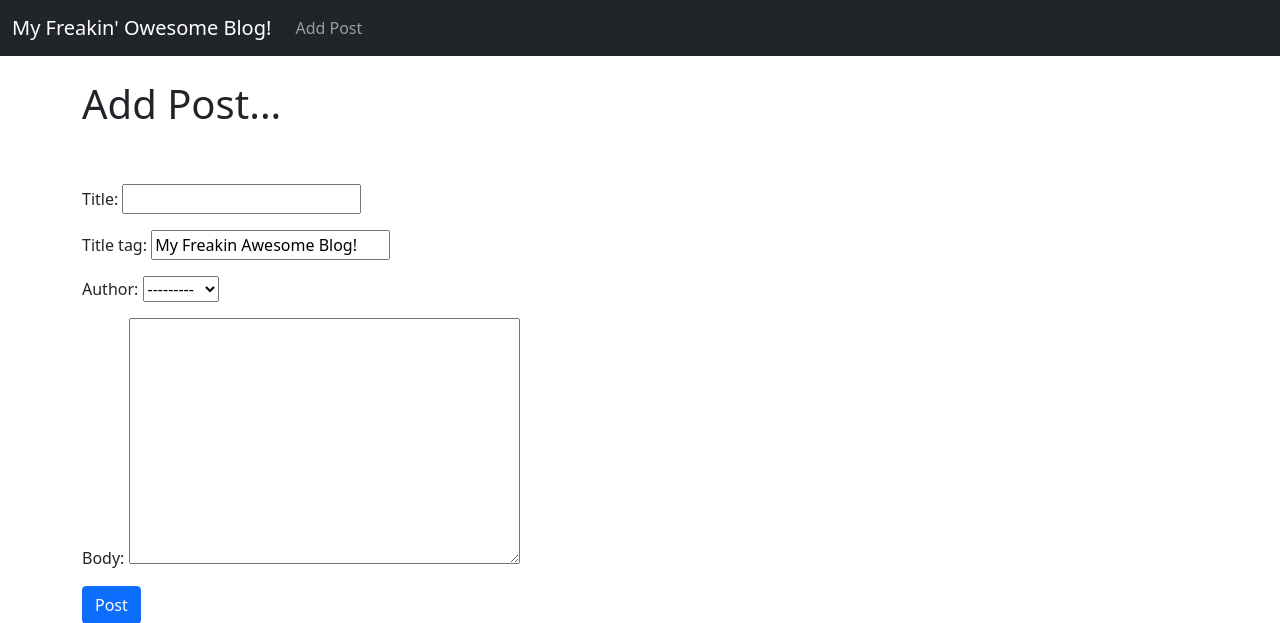
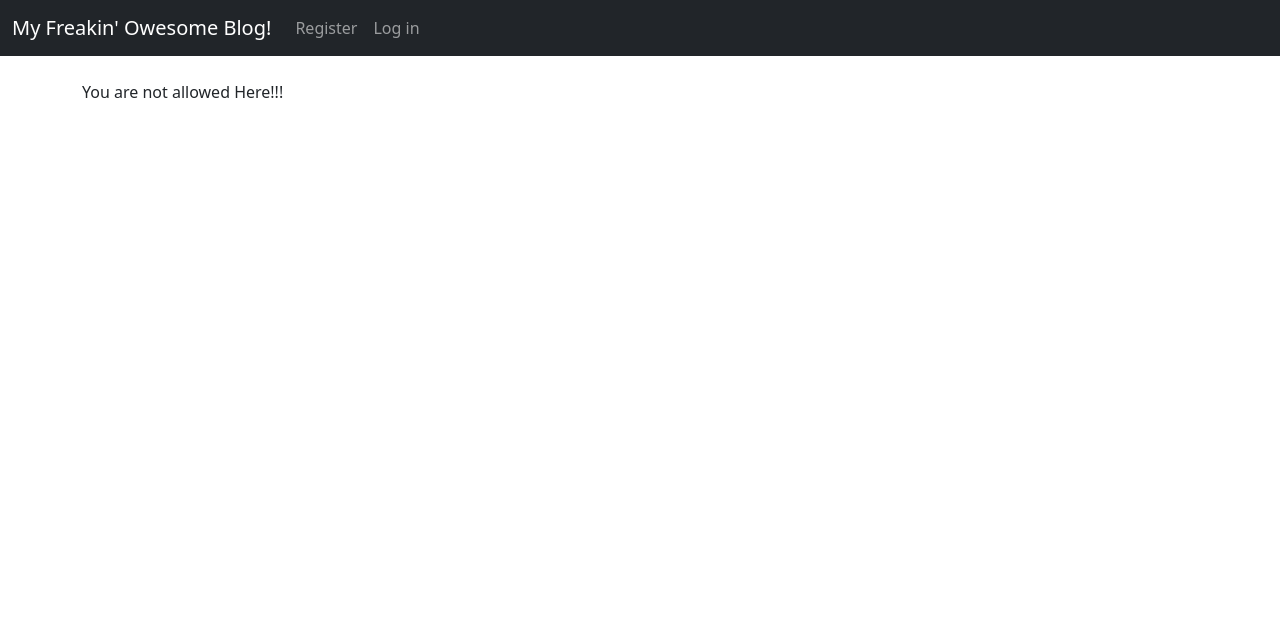
Before and after one commit to TsotneBareladze/jBlog, a Django app: page /add_post/ in a window 1280 px wide. Shown: the top 623 px of the page. Run offline with Django 3.2, Linux system fonts and the light colour scheme; data comes from the database, SQL or seed files in the repository; both versions use the stored data as it was after the commit.

Commit message:
RegistrationForm

```diff
--- a/eBlog/BlogApp/templates/BlogApp/add_post.html
+++ b/eBlog/BlogApp/templates/BlogApp/add_post.html
@@ -3,9 +3,11 @@
       {% block title %} Create A New Blog Post {% endblock %}
 
 {% block content %}
+{% if user.is_authenticated %}
 <h1>Add Post...</h1>
 
 <br/><br/>
+
 
 <div class="form-group">
     <form method="POST">
@@ -14,5 +16,10 @@
         <button  class="btn btn-primary">Post</button>
     </form>
     </div>
+{% else %}
+
+You are not allowed Here!!!
+
+{% endif %}
 
   {% endblock %}
--- a/eBlog/BlogApp/templates/BlogApp/delete_post.html
+++ b/eBlog/BlogApp/templates/BlogApp/delete_post.html
@@ -5,6 +5,7 @@
 
 
   {% block content %}
+{% if user.is_authenticated %}
 
 <h1>Delete Post...</h1>
 <br /><br />
@@ -18,5 +19,10 @@
         <button class="btn btn-primary">Delete Post !</button>
     </form>
     </div>
+{% else %}
+
+You are not allowed Here!!!
+
+{% endif %}
 
   {% endblock %}
--- a/eBlog/BlogApp/templates/BlogApp/home.html
+++ b/eBlog/BlogApp/templates/BlogApp/home.html
@@ -10,9 +10,13 @@
 {% for post in object_list %} <!-- post(it can e x or something like that) is just name not a system name, object_list is system name -->
     <li>
         <a href="{% url 'article-detail' post.pk %}">{{ post.title }}</a>-{{ post.author.first_name }}-{{ post.author.last_name }}--{{ post.post_date }}
+        {% if user.is_authenticated %}
+
         <a href="{% url 'update-post' post.pk %}">(Edit)</a>
         <a href="{% url 'delete-post' post.pk %}">(Delete)</a><br>
-        {{post.body}}
+
+        {% endif %}
+        {{ post.body }}
     </li>
 {% endfor %}
 </ul>
--- a/eBlog/BlogApp/templates/BlogApp/update_post.html
+++ b/eBlog/BlogApp/templates/BlogApp/update_post.html
@@ -6,6 +6,8 @@
 
   {% block content %}
 
+
+{% if user.is_authenticated %}
 <h1>Update Post...</h1>
 <br /><br />
 <div class="form-group">
@@ -15,5 +17,9 @@
         <button type="submit" class="btn btn-primary">Update</button>
     </form>
     </div>
+{% else %}
 
+You are not allowed Here!!!
+
+{% endif %}
   {% endblock %}
--- a/eBlog/BlogApp/templates/base.html
+++ b/eBlog/BlogApp/templates/base.html
@@ -25,10 +25,27 @@
       <span class="navbar-toggler-icon"></span>
     </button>
     <div class="collapse navbar-collapse" id="navbarSupportedContent">
-      <ul class="navbar-nav me-auto">
-        <li class="nav-item">
+      <ul class="navbar-nav mr-auto">
+        {% if user.is_authenticated %}
+         <li class="nav-item">
           <a class="nav-link" href="{% url 'add-post' %}">Add Post</a>
         </li>
+
+        <li class="nav-item">
+          <a class="nav-link" href="{% url 'logout' %}">Log out</a>
+        </li>
+
+        {% else %}
+                <li class="nav-item">
+          <a class="nav-link" href="{% url 'register' %}">Register</a>
+        </li>
+
+        <li class="nav-item">
+          <a class="nav-link" href="{% url 'login' %}">Log in</a>
+        </li>
+
+        {% endif %}
+
       </ul>
     </div>
     </div>
--- a/eBlog/eBlog/settings.py
+++ b/eBlog/eBlog/settings.py
@@ -38,6 +38,7 @@ INSTALLED_APPS = [
     'django.contrib.messages',
     'django.contrib.staticfiles',
     'BlogApp',
+    'members'
 ]
 
 MIDDLEWARE = [
@@ -119,3 +120,6 @@ USE_TZ = True
 # https://docs.djangoproject.com/en/3.1/howto/static-files/
 
 STATIC_URL = '/static/'
+
+LOGIN_REDIRECT_URL = 'home'
+LOG_REDIRECT_URL = 'home'
--- a/eBlog/eBlog/urls.py
+++ b/eBlog/eBlog/urls.py
@@ -1,8 +1,10 @@
 
 from django.contrib import admin
-from django.urls import path,include
+from django.urls import path, include
 
 urlpatterns = [
     path('admin/', admin.site.urls),
     path('', include('BlogApp.urls')),
+    path('members/', include('django.contrib.auth.urls')),
+    path('members/', include('members.urls')),
 ]
--- /dev/null
+++ b/eBlog/members/urls.py
@@ -0,0 +1,6 @@
+from django.urls import path
+from .views import UserRegisterView
+
+urlpatterns = [
+    path('register/', UserRegisterView.as_view(), name='register')
+]
```
Also changed, not shown: eBlog/db.sqlite3.
